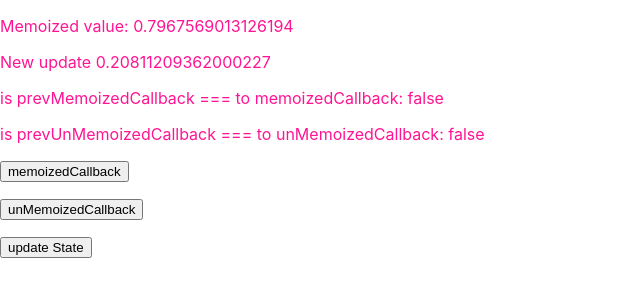
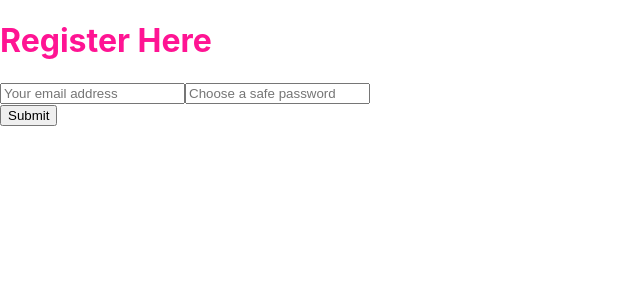
Before and after one commit to khoipn-dev/react-hooks-basic, a React (Create React App) app: page / in a window 1280 px wide. Shown: the top 300 px of the page, without its empty margins (0-640 px from the left). Built offline with nearby package versions, Linux system fonts and the light colour scheme.

Commit message:
Add custom hooks useFormValidation

```diff
--- a/src/App.js
+++ b/src/App.js
@@ -9,6 +9,7 @@ import DemoUseContext from "./contexts/DemoUseContext";
 import DemoUseAuth from "./useReducer/DemoUseAuth";
 import {AuthProvider} from "./useReducer/AuthContext";
 import Demo from "./useMemo-useCallback/Demo";
+import DemoUseFormValidation from "./customHooks/DemoUseFormValidation";
 
 function App() {
 
@@ -24,7 +25,8 @@ function App() {
             {/*<AuthProvider>*/}
             {/*    <DemoUseAuth />*/}
             {/*</AuthProvider>*/}
-            <Demo />
+            {/*<Demo />*/}
+            <DemoUseFormValidation />
         </div>
     );
 }
--- /dev/null
+++ b/src/customHooks/DemoUseFormValidation/index.js
@@ -0,0 +1,54 @@
+import React, {useState} from 'react';
+import useFormValidation from "../hooks/useFormValidation";
+import validateAuth from "./validateAuth";
+
+const INITIAL_STATE = {
+    email: "",
+    password: "",
+};
+
+function DemoUseFormValidation(props) {
+    const {
+        values,
+        errors,
+        handleChange,
+        handleSubmit,
+        handleBlur,
+        isSubmitting,
+    } = useFormValidation(INITIAL_STATE, validateAuth, register);
+
+    function register() {
+        console.log("Register: ", values);
+    }
+
+    return (
+        <div className="container">
+            <h1>Register Here</h1>
+            <form onSubmit={handleSubmit}>
+                <input
+                    onChange={handleChange}
+                    onBlur={handleBlur}
+                    name="email"
+                    value={values.email}
+                    autoComplete="off"
+                    placeholder="Your email address"
+                />
+                { errors.email && <p>{errors.email}</p> }
+                <input
+                    onChange={handleChange}
+                    onBlur={handleBlur}
+                    name="password"
+                    type="password"
+                    value={values.password}
+                    placeholder="Choose a safe password"
+                />
+                { errors.password && <p>{errors.password}</p> }
+                <div>
+                    <button disabled={isSubmitting} type="submit">Submit</button>
+                </div>
+            </form>
+        </div>
+    );
+}
+
+export default DemoUseFormValidation;
--- /dev/null
+++ b/src/customHooks/DemoUseFormValidation/validateAuth.js
@@ -0,0 +1,16 @@
+export default function validateAuth(values) {
+    let errors = {};
+    // Email Errors
+    if (!values.email) {
+        errors.email = "Required Email";
+    } else if (!/^[A-Z0-9._%+-]+@[A-Z0-9.-]+\.[A-Z]{2,}$/i.test(values.email)) {
+        errors.email = "Invalid email address";
+    }
+    // Password Errors
+    if (!values.password) {
+        errors.password = "Required Password";
+    } else if (values.password.length < 6) {
+        errors.password = "Password must be at least 6 characters";
+    }
+    return errors;
+}
--- /dev/null
+++ b/src/customHooks/hooks/useFormValidation.js
@@ -0,0 +1,49 @@
+import {useEffect, useState} from "react";
+
+function useFormValidation(initialState, validate, afterPass) {
+    const [values, setValues] = useState(initialState);
+    const [errors, setErrors] = useState({});
+    const [isSubmitting, setIsSubmitting] = useState(false);
+
+    useEffect(function () {
+        if (isSubmitting) {
+            const noErrors = Object.keys(errors).length === 0;
+            if (noErrors) {
+                afterPass();
+                setIsSubmitting(false);
+            } else {
+                setIsSubmitting(false);
+            }
+        }
+    }, [errors]);
+
+    function handleChange(event) {
+        setValues({
+            ...values,
+            [event.target.name]: event.target.value,
+        });
+    }
+
+    function handleBlur() {
+        const validationErrors = validate(values);
+        setErrors(validationErrors);
+    }
+
+    function handleSubmit(event) {
+        event.preventDefault();
+        const validationErrors = validate(values);
+        setErrors(validationErrors);
+        setIsSubmitting(true);
+    }
+
+    return {
+        values,
+        errors,
+        handleChange,
+        handleSubmit,
+        handleBlur,
+        isSubmitting,
+    }
+}
+
+export default useFormValidation;
```
